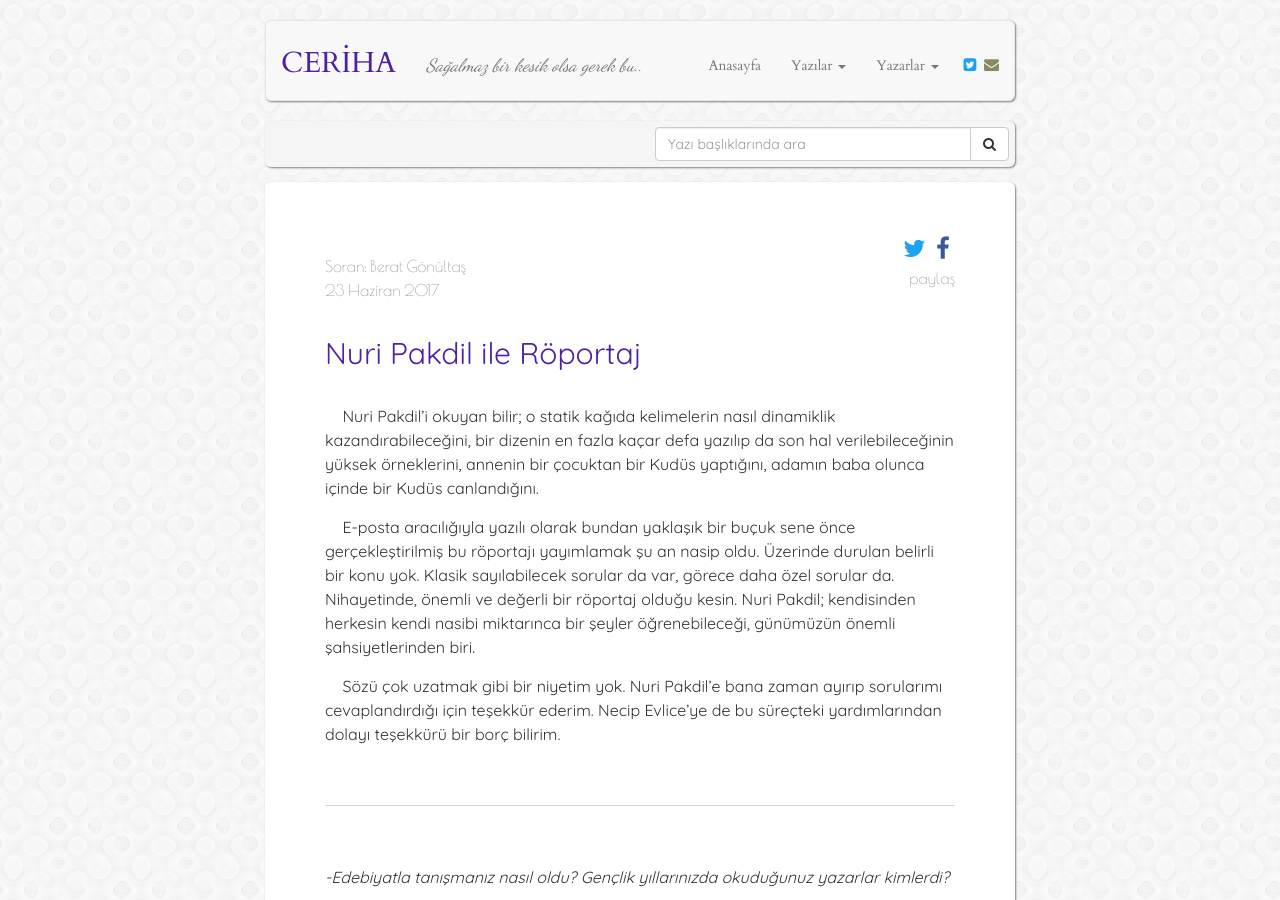
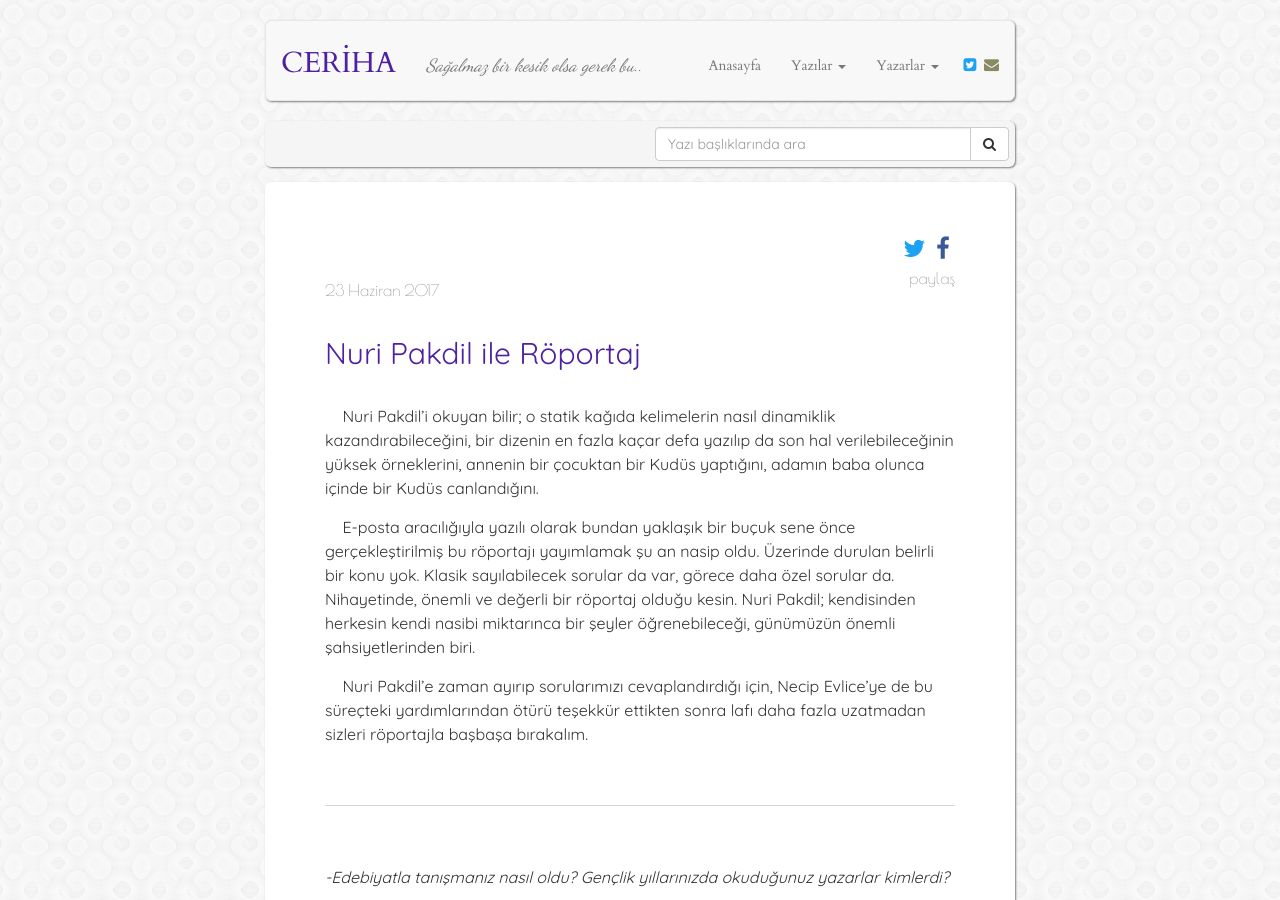
Before and after one commit to muhammedaydogdu/muhammedaydogdu.github.io, a Jekyll site: the page built from _posts/2017-06-23-nuri-pakdil-roportaj.md, in a window 1280 px wide and 900 px high. Built offline with Jekyll 4.4.1, drawn with Linux system fonts in a browser that asks for light colours; some web fonts are replaced.

Commit message:
Update 2017-06-23-nuri-pakdil-roportaj.md

```diff
--- a/_posts/2017-06-23-nuri-pakdil-roportaj.md
+++ b/_posts/2017-06-23-nuri-pakdil-roportaj.md
@@ -1,7 +1,6 @@
 ---
 layout: post
 title: Nuri Pakdil ile Röportaj
-author: "Soran: Berat Gönültaş"
 x: "200"
 image: nuripakdil.jpeg
 ---
@@ -10,8 +9,7 @@ image: nuripakdil.jpeg
 
 &nbsp;&nbsp;&nbsp;&nbsp;E-posta aracılığıyla yazılı olarak bundan yaklaşık bir buçuk sene önce gerçekleştirilmiş bu röportajı yayımlamak şu an nasip oldu. Üzerinde durulan belirli bir konu yok. Klasik sayılabilecek sorular da var, görece daha özel sorular da. Nihayetinde, önemli ve değerli bir röportaj olduğu kesin. Nuri Pakdil; kendisinden herkesin kendi nasibi miktarınca bir şeyler öğrenebileceği, günümüzün önemli şahsiyetlerinden biri.
 
-&nbsp;&nbsp;&nbsp;&nbsp;Sözü çok uzatmak gibi bir niyetim yok. Nuri Pakdil’e bana zaman ayırıp sorularımı cevaplandırdığı için teşekkür ederim. Necip Evlice’ye de bu süreçteki yardımlarından dolayı teşekkürü bir borç bilirim.
-
+&nbsp;&nbsp;&nbsp;&nbsp;Nuri Pakdil’e zaman ayırıp sorularımızı cevaplandırdığı için, Necip Evlice’ye de bu süreçteki yardımlarından ötürü teşekkür ettikten sonra lafı daha fazla uzatmadan sizleri röportajla başbaşa bırakalım.
 
 <br/>
 
```
